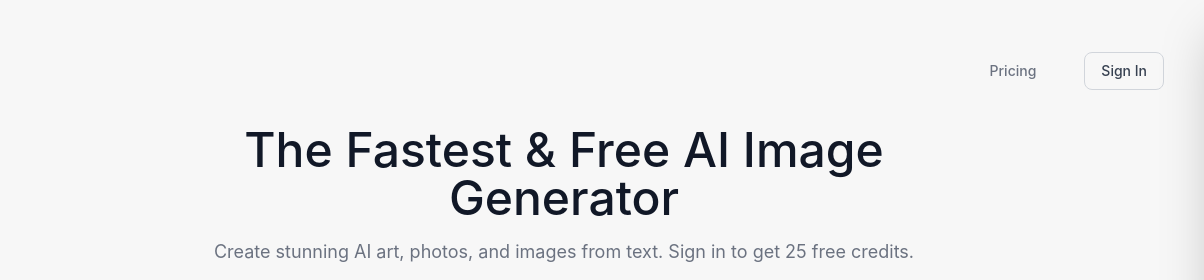
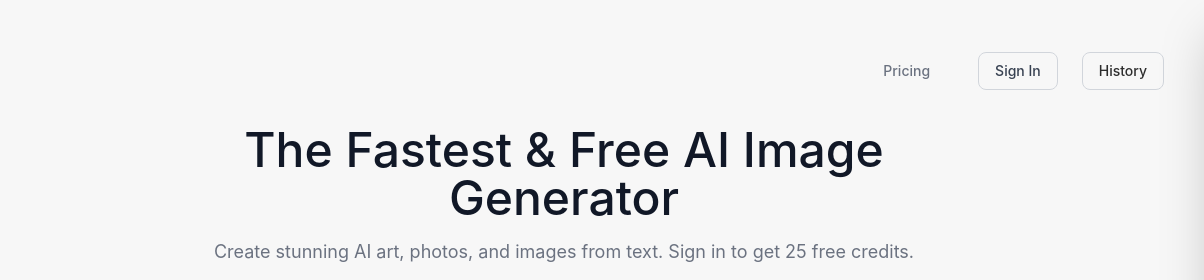
Before and after one commit to mehulsolanki2003/GenArt, a plain HTML site: page index.html in a window 1280 px wide. Shown: the top 280 px of the page, 76-1280 px from the left. Drawn offline with nearby package versions, Linux system fonts and the light colour scheme; no server answers.

Commit message:
Update index.html

```diff
--- a/index.html
+++ b/index.html
@@ -86,6 +86,10 @@
                 <button id="auth-btn" class="text-sm font-medium border border-gray-300 text-gray-700 px-4 py-2 rounded-lg hover:bg-gray-100 hover:border-gray-400 transition-all duration-300">
                     Sign In
                 </button>
+                <button id="open-history-btn" class="text-sm font-medium px-4 py-2 rounded-lg border border-gray-300 hover:bg-gray-100">
+                    History
+                </button>
+
             </div>
 <!--             <button id="open-history-btn" class="text-sm font-medium border border-gray-300 text-gray-700 px-4 py-2 rounded-lg hover:bg-gray-100 hover:border-gray-400 transition-all duration-300">
               History
```
